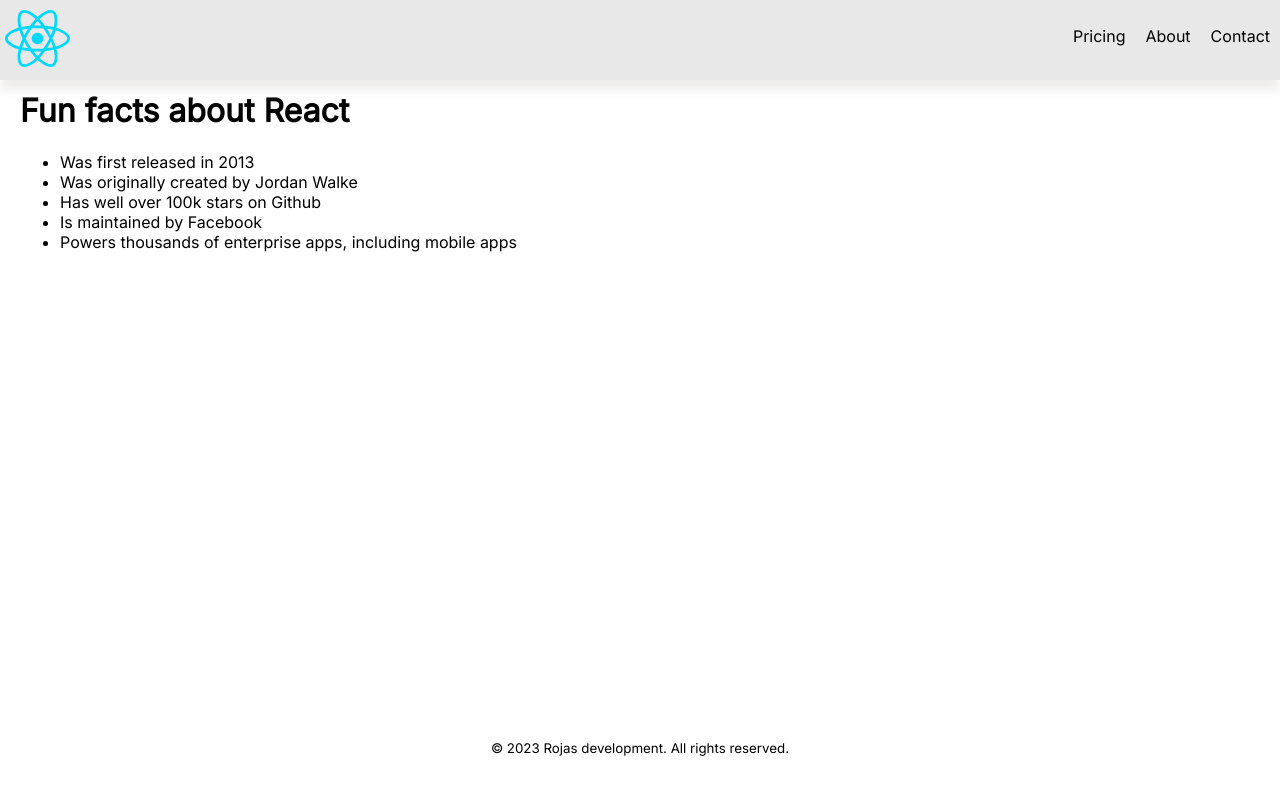
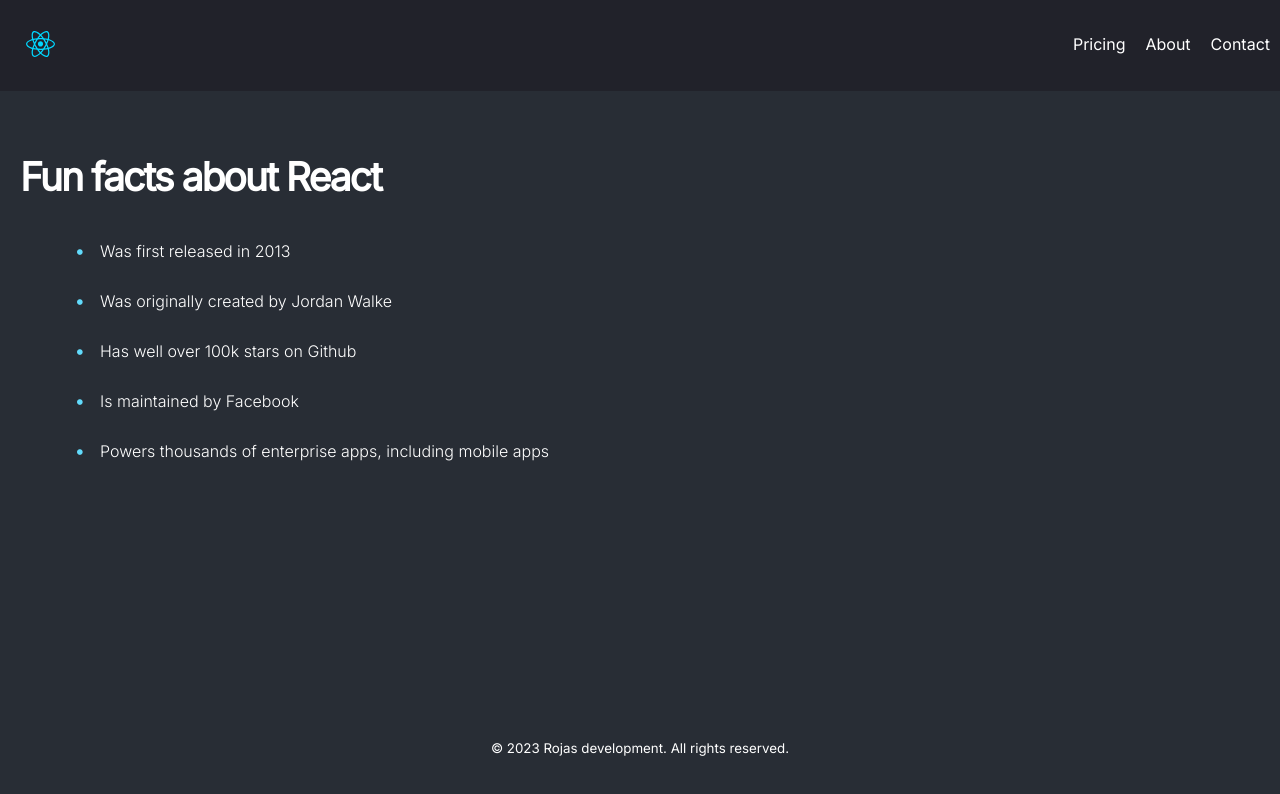
Before and after one commit to veronicaarojas/static-react-page, a React (Vite) app: page / in a window 1280 px wide. Shown: the top 794 px of the page. Built offline with nearby package versions, Linux system fonts and the light colour scheme.

Commit message:
initial styles

```diff
--- a/index.html
+++ b/index.html
@@ -6,8 +6,8 @@
     <meta name="viewport" content="width=device-width, initial-scale=1.0" />
     <title>React Facts</title>
     <link rel="preconnect" href="https://fonts.googleapis.com">
-<link rel="preconnect" href="https://fonts.gstatic.com" crossorigin>
-<link href="https://fonts.googleapis.com/css2?family=Inter:wght@300;400&display=swap" rel="stylesheet">
+    <link rel="preconnect" href="https://fonts.gstatic.com" crossorigin>
+    <link href="https://fonts.googleapis.com/css2?family=Inter:wght@300;400&display=swap" rel="stylesheet">
   </head>
   <body>
     <div id="root"></div>
--- a/src/App.css
+++ b/src/App.css
@@ -5,18 +5,39 @@
 }
 
 .main-content {
-  padding-top: 50px;
+  padding-top: 107px;
+}
+
+.main-content-items li::before {
+  content: "\2022";
+  color: #61DAFB;
+  margin-right: 1em;
+  font-weight: bold;
+}
+
+.main-content-items > li {
+  list-style: none;
+  font-size: 16px;
+  padding: 15px;
+  font-weight: 100;
+
 }
 
 
 .header {
-  background-color: rgb(233, 232, 232);
+  background-color: #21222A;
   position: fixed;
   top: 0;
   left: 0;
   right: 0;
-  height: 80px;
-  box-shadow: 0px 10px 10px rgb(239, 236, 236);
+  height: 91px;
+
+}
+
+.content-title {
+  font-weight: 700;
+  letter-spacing: -1.953px;
+  font-size: 39.06px;
 }
 
 .nav {
@@ -30,9 +51,10 @@
 }
 
 .react-logo {
-  width: 65px;
-  padding-top: 5px;
-  padding-left: 5px;
+  width: 28.93px;
+  padding-top: 31px;
+  padding-left: 26px;
+  padding-bottom: 31px;
 }
 
 .footer {
--- a/src/components/MainContent.jsx
+++ b/src/components/MainContent.jsx
@@ -3,8 +3,8 @@ import React from 'react'
 export default function MainContent() {
   return (
   <div className='main-content'>
-      <h1>Fun facts about React</h1>
-    <ul>
+      <h1 className='content-title'>Fun facts about React</h1>
+    <ul className='main-content-items'>
       <li>Was first released in 2013</li>
       <li>Was originally created by Jordan Walke</li>
       <li>Has well over 100k stars on Github</li>
--- a/src/index.css
+++ b/src/index.css
@@ -2,4 +2,6 @@ html, body {
   margin: 0;
   padding: 10px;
   font-family: 'Inter', sans-serif;
+  background-color: #282D35;
+  color: #FFF;
 }
```
